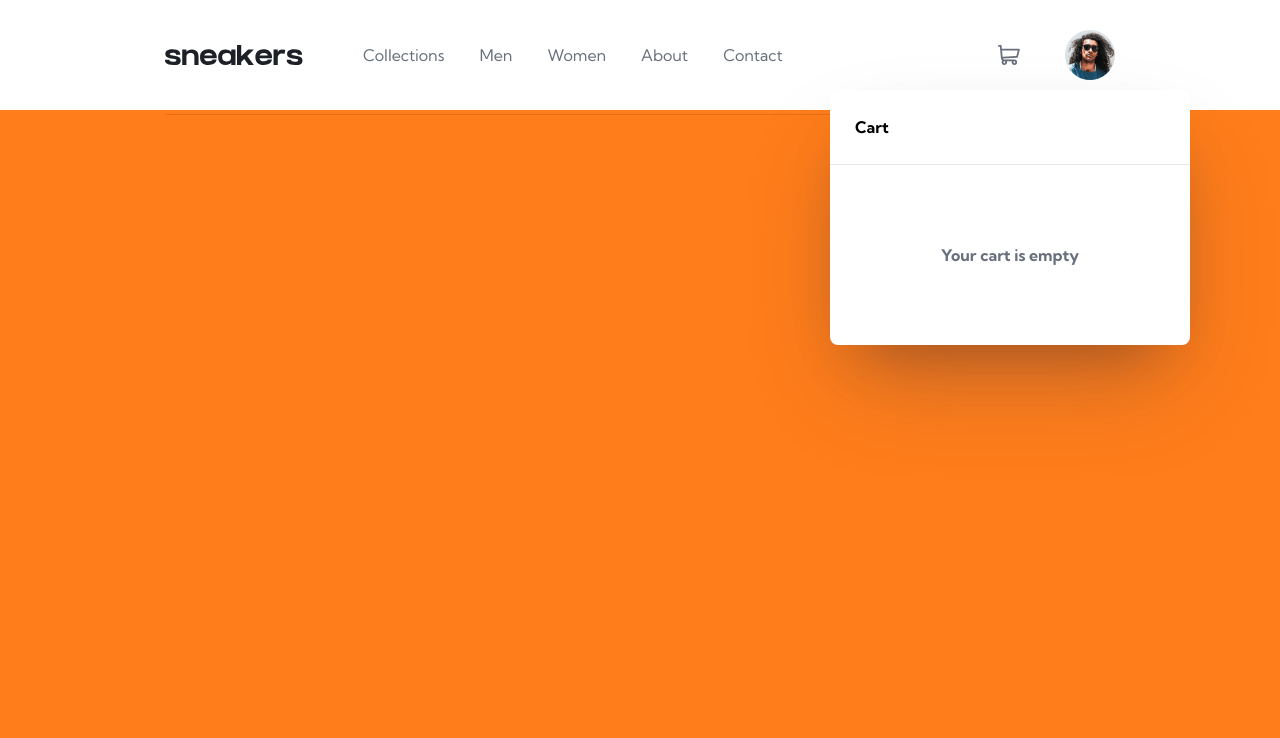
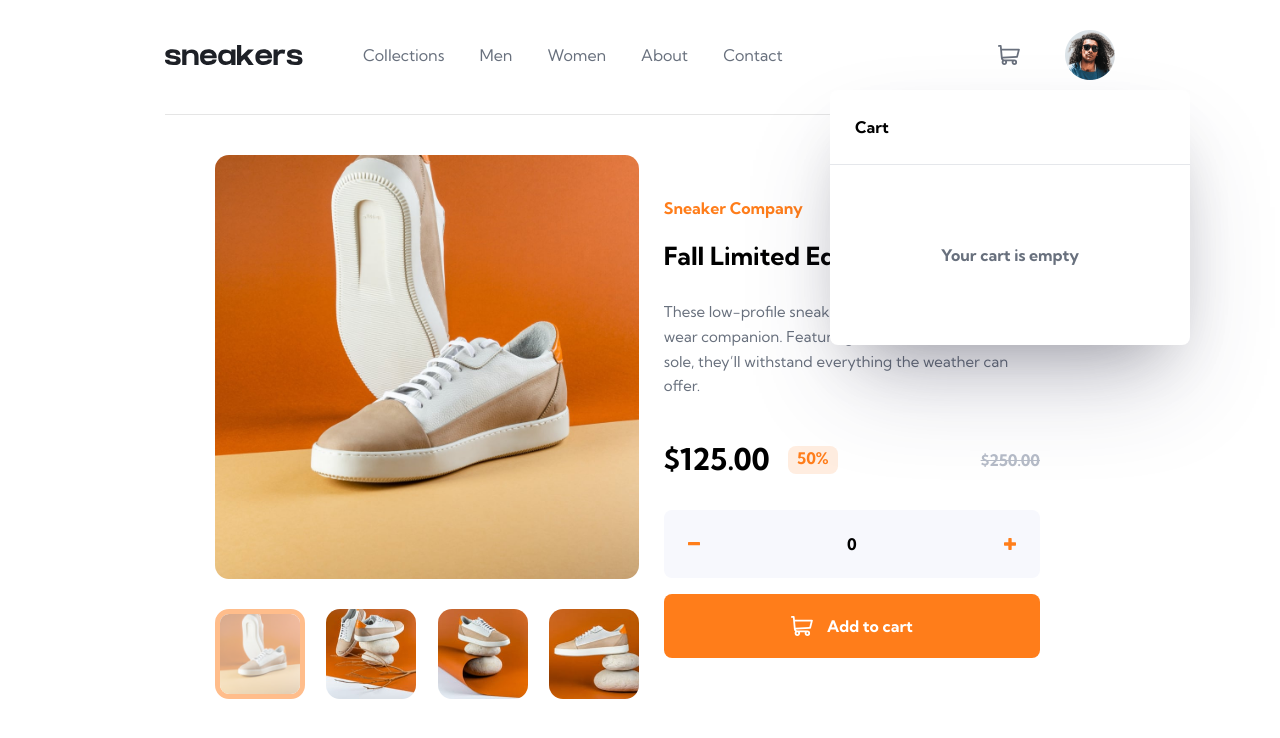
Before and after one commit to aligjahed/fem-product-page-react, a React (Vite) app: page / in a window 1280 px wide. Both pictures are taken after a click on the picture 1009 px from the left and 55 px from the top of the page. Shown: the top 738 px of the page. Built offline with nearby package versions, Linux system fonts and the light colour scheme.

Commit message:
finished main design and made galleries functional

```diff
--- a/index.html
+++ b/index.html
@@ -4,7 +4,7 @@
     <meta charset="UTF-8" />
     <link rel="icon" type="image/svg+xml" href="/src/favicon.svg" />
     <meta name="viewport" content="width=device-width, initial-scale=1.0" />
-    <title>Vite App</title>
+    <title>Sneakers</title>
   </head>
   <body>
     <div id="root"></div>
--- a/src/App.jsx
+++ b/src/App.jsx
@@ -1,29 +1,79 @@
-import { useState } from "react";
+import { useState, useEffect } from "react";
 import Cart from "./components/Cart";
 import Header from "./components/Header";
 import MobileMenu from "./components/MobileMenu";
+import MobileGallery from "./components/MobileGallery";
+import ProductData from "./components/ProductData";
+import Gallery from "./components/Gallery";
+import FloatingGallery from "./components/FloatingGallery";
+
+// Gallery images
+import pic1 from "./assets/images/image-product-1.jpg";
+import pic2 from "./assets/images/image-product-2.jpg";
+import pic3 from "./assets/images/image-product-3.jpg";
+import pic4 from "./assets/images/image-product-4.jpg";
 
 function App() {
   const [cartOpen, setCartOpen] = useState(false);
   const [mobileMenuOpen, setMobileMenuOpen] = useState(false);
+  const [gallery] = useState([pic1, pic2, pic3, pic4]);
+  const [selGallery, setSelGallery] = useState(0);
+  const [cartCount, setCartCount] = useState(0);
 
   // Open and close cart section
   const cartFunc = () => {
     setCartOpen(!cartOpen);
   };
 
+  // Open and close mobile menu
   const mobileMenuFunc = () => {
     setMobileMenuOpen(!mobileMenuOpen);
   };
 
+  // set gallery image
+  const galleryFunc = (sel) => {
+    setSelGallery(sel);
+  };
+
+  // change cart product count
+  const addCart = (e) => {
+    setCartCount(e);
+  };
+
+  const resetCart = () => {
+    setCartCount(0);
+  };
+
   return (
-    <div className="min-h-screen bg-Orange relative">
-      <Header mobileMenuFunc={mobileMenuFunc} cartFunc={cartFunc}></Header>
-      <Cart cartOpen={cartOpen}></Cart>
+    <div className="min-h-screen relative">
+      <Header
+        mobileMenuFunc={mobileMenuFunc}
+        cartFunc={cartFunc}
+        cartCount={cartCount}
+      ></Header>
+      <Cart
+        resetCart={resetCart}
+        cartCount={cartCount}
+        cartOpen={cartOpen}
+      ></Cart>
       <MobileMenu
         mobileMenuFunc={mobileMenuFunc}
         menuStat={mobileMenuOpen}
       ></MobileMenu>
+      <MobileGallery
+        picture={gallery[selGallery]}
+        currentPic={selGallery}
+        galleryFunc={galleryFunc}
+      ></MobileGallery>
+      <div className="flex flex-row justify-between items-center lg:px-[215px] lg:py-[45px]">
+        <ProductData addCart={addCart}></ProductData>
+        <Gallery
+          picture={gallery[selGallery]}
+          currentPic={selGallery}
+          galleryFunc={galleryFunc}
+        ></Gallery>
+      </div>
+      <FloatingGallery></FloatingGallery>
     </div>
   );
 }
--- a/src/components/Cart.jsx
+++ b/src/components/Cart.jsx
@@ -1,12 +1,57 @@
-const Cart = ({ cartOpen }) => {
+import pic from "../assets/images/image-product-1-thumbnail.jpg";
+import bucket from "../assets/images/icon-delete.svg";
+
+const Cart = ({ cartOpen, cartCount, resetCart }) => {
+  const productSection = () => {
+    return (
+      <div className="flex flex-col w-full">
+        <div className="flex flex-row justify-between items-center mb-[25px]">
+          <img
+            className="w-[50px] rounded-[8px] mr-[18px]"
+            src={pic}
+            alt="product image"
+          />
+          <div className="flex flex-col">
+            <p className="text-Dark-grayish-blue text-[13px]">
+              Fall Limited Edition Sneakers
+            </p>
+            <p className="text-Dark-grayish-blue">
+              $125 x {cartCount}{" "}
+              <span className="text-black font-bold ml-[5px]">
+                ${125 * cartCount}.00
+              </span>
+            </p>
+          </div>
+          <div>
+            <img
+              className="w-[14px] h-[16px] ml-[20px] cursor-pointer"
+              src={bucket}
+              alt="delete"
+              onClick={resetCart}
+            />
+          </div>
+        </div>
+        <div className="text-center bg-Orange py-[16px] rounded-[8px] active:opacity-50 cursor-pointer">
+          <h3 className="font-bold text-white">Checkout</h3>
+        </div>
+      </div>
+    );
+  };
+
+  const emptyState = () => {
+    return (
+      <h3 className="font-bold text-Dark-grayish-blue">Your cart is empty</h3>
+    );
+  };
+
   return (
-    <div className={cartOpen ? "cart" : "hidden"}>
+    <div className={cartOpen ? "cart z-10" : "hidden"}>
       <section className="p-[25px]">
         <h3 className=" font-bold">Cart</h3>
       </section>
       <hr />
-      <section className="flex justify-center items-center h-[180px]">
-        <h3 className="font-bold text-Dark-grayish-blue">Your cart is empty</h3>
+      <section className="flex justify-center items-center h-[180px] p-[24px]">
+        {cartCount !== 0 ? productSection() : emptyState()}
       </section>
     </div>
   );
--- /dev/null
+++ b/src/components/FloatingGallery.jsx
@@ -0,0 +1,9 @@
+const FloatingGallery = () => {
+  return (
+    <div>
+      <h1></h1>
+    </div>
+  );
+};
+
+export default FloatingGallery;
--- /dev/null
+++ b/src/components/Gallery.jsx
@@ -0,0 +1,52 @@
+import thumbnail1 from "../assets/images/image-product-1-thumbnail.jpg";
+import thumbnail2 from "../assets/images/image-product-2-thumbnail.jpg";
+import thumbnail3 from "../assets/images/image-product-3-thumbnail.jpg";
+import thumbnail4 from "../assets/images/image-product-4-thumbnail.jpg";
+
+const Gallery = ({ picture, currentPic, galleryFunc }) => {
+  return (
+    <div className="flex-col hidden lg:flex">
+      <img
+        className="w-[445px] mb-[30px] rounded-[14px] cursor-pointer"
+        src={picture}
+        alt="picture"
+      />
+      <div className="flex flex-row flex-wrap justify-between">
+        <img
+          className={currentPic == 0 ? "thumbnailSel" : "thumbnail"}
+          src={thumbnail1}
+          alt="product 1"
+          onClick={() => {
+            galleryFunc(0);
+          }}
+        />
+        <img
+          className={currentPic == 1 ? "thumbnailSel" : "thumbnail"}
+          src={thumbnail2}
+          alt="product 2"
+          onClick={() => {
+            galleryFunc(1);
+          }}
+        />
+        <img
+          className={currentPic == 2 ? "thumbnailSel" : "thumbnail"}
+          src={thumbnail3}
+          alt="product 3"
+          onClick={() => {
+            galleryFunc(2);
+          }}
+        />
+        <img
+          className={currentPic == 3 ? "thumbnailSel" : "thumbnail"}
+          src={thumbnail4}
+          alt="product 4"
+          onClick={() => {
+            galleryFunc(3);
+          }}
+        />
+      </div>
+    </div>
+  );
+};
+
+export default Gallery;
--- /dev/null
+++ b/src/components/MobileGallery.jsx
@@ -0,0 +1,32 @@
+import next from "../assets/images/icon-next.svg";
+import previous from "../assets/images/icon-previous.svg";
+
+const MobileGallery = ({ picture, currentPic, galleryFunc }) => {
+  return (
+    <div className="relative z-0  lg:hidden">
+      <img
+        className="h-[300px] w-full object-cover "
+        src={picture}
+        alt="gallery"
+      />
+      <div
+        className="absolute top-[40%] right-[5%] flex justify-center items-center h-[40px] w-[40px] bg-white rounded-[50%]"
+        onClick={() => {
+          currentPic !== 3 ? galleryFunc(currentPic + 1) : galleryFunc(0);
+        }}
+      >
+        <img className="cursor-pointer" src={next} alt="next" />
+      </div>
+      <div
+        className="absolute top-[40%] left-[5%] flex justify-center items-center h-[40px] w-[40px] bg-white rounded-[50%]"
+        onClick={() => {
+          currentPic !== 0 ? galleryFunc(currentPic - 1) : galleryFunc(3);
+        }}
+      >
+        <img className="cursor-pointer" src={previous} alt="next" />
+      </div>
+    </div>
+  );
+};
+
+export default MobileGallery;
--- a/src/components/MobileMenu.jsx
+++ b/src/components/MobileMenu.jsx
@@ -4,7 +4,7 @@ const MobileMenu = ({ menuStat, mobileMenuFunc }) => {
   return (
     <div
       className={
-        menuStat ? "absolute top-0 bg-bg-black w-full h-full" : "hidden"
+        menuStat ? "absolute top-0 bg-bg-black w-full h-full z-10" : "hidden"
       }
     >
       <section className="bg-white w-[65%] h-full p-[25px]">
--- /dev/null
+++ b/src/components/ProductData.jsx
@@ -0,0 +1,75 @@
+import { useState } from "react";
+import minusIcon from "../assets/images/icon-minus.svg";
+import plusIcon from "../assets/images/icon-plus.svg";
+import cart from "../assets/images/icon-cart.svg";
+
+const ProductData = ({ addCart }) => {
+  const [productCount, setProductCount] = useState(0);
+
+  const setCartData = (e) => {
+    addCart(e);
+    setProductCount(0);
+  };
+
+  return (
+    <div className="p-[25px] order-last lg:w-[445px]">
+      <div className="mb-[38px]">
+        <h3 className="text-Orange font-bold mb-[20px]">Sneaker Company</h3>
+        <h1 className="font-bold text-[25px] leading-[1.3] mb-[28px]">
+          Fall Limited Edition Sneakers
+        </h1>
+        <p className="text-[15px] leading-[1.65] text-Dark-grayish-blue ">
+          These low-profile sneakers are your perfect casual wear companion.
+          Featuring a durable rubber outer sole, they’ll withstand everything
+          the weather can offer.
+        </p>
+      </div>
+      <div className="flex justify-between items-center mb-[28px]">
+        <div className="flex items-center">
+          <h2 className="font-bold text-[30px] mr-[18px]">$125.00</h2>
+          <div className="bg-Pale-orange w-[50px] h-[28px] text-center rounded-[8px]">
+            <p className="font-bold text-Orange">50%</p>
+          </div>
+        </div>
+        <p className="font-bold text-Grayish-blue line-through ">$250.00</p>
+      </div>
+      <div className="">
+        <div className="flex justify-between items-center bg-Light-grayish-blue px-[24px] py-[22px] rounded-[8px] mb-[16px]">
+          <img
+            className="cursor-pointer"
+            onClick={() => {
+              productCount > 0 && setProductCount(productCount - 1);
+            }}
+            src={minusIcon}
+            alt="minus"
+          />
+          <p className="font-bold">{productCount}</p>
+          <img
+            className="cursor-pointer"
+            onClick={() => {
+              setProductCount(productCount + 1);
+            }}
+            src={plusIcon}
+            alt="plus"
+          />
+        </div>
+        <div
+          className="flex justify-center items-center px-[90px] py-[20px] bg-Orange rounded-[8px] lg:hover:opacity-50 cursor-pointer"
+          onClick={() => {
+            productCount !== 0 && setCartData(productCount);
+          }}
+        >
+          <svg className="mr-[14px]" width="22" height="20">
+            <path
+              fill="#FFFFFF"
+              d="M20.925 3.641H3.863L3.61.816A.896.896 0 0 0 2.717 0H.897a.896.896 0 1 0 0 1.792h1l1.031 11.483c.073.828.52 1.726 1.291 2.336C2.83 17.385 4.099 20 6.359 20c1.875 0 3.197-1.87 2.554-3.642h4.905c-.642 1.77.677 3.642 2.555 3.642a2.72 2.72 0 0 0 2.717-2.717 2.72 2.72 0 0 0-2.717-2.717H6.365c-.681 0-1.274-.41-1.53-1.009l14.321-.842a.896.896 0 0 0 .817-.677l1.821-7.283a.897.897 0 0 0-.87-1.114ZM6.358 18.208a.926.926 0 0 1 0-1.85.926.926 0 0 1 0 1.85Zm10.015 0a.926.926 0 0 1 0-1.85.926.926 0 0 1 0 1.85Zm2.021-7.243-13.8.81-.57-6.341h15.753l-1.383 5.53Z"
+            />
+          </svg>
+          <h3 className="font-bold text-white">Add to cart</h3>
+        </div>
+      </div>
+    </div>
+  );
+};
+
+export default ProductData;
--- a/src/index.css
+++ b/src/index.css
@@ -14,4 +14,16 @@
   .cart {
     @apply absolute w-[360px] h-[255px] right-[8px] mt-[8px] rounded-[8px] bg-white lg:right-[90px] lg:-mt-[20px] shadow-3xl;
   }
+
+  .thumbnail {
+    @apply w-[90px] rounded-[14px] hover:opacity-50 cursor-pointer;
+  }
+
+  .thumbnailSel {
+    @apply w-[90px] rounded-[14px] border-[5px] border-Orange opacity-50 cursor-pointer;
+  }
+
+  .cartCounter {
+    @apply absolute top-[-5px] right-[10px] bg-Orange p-[2px] w-[20px] h-[14px] text-center rounded-[8px];
+  }
 }
```
Also changed, not shown: src/components/Header.jsx (+8 -1 lines).
